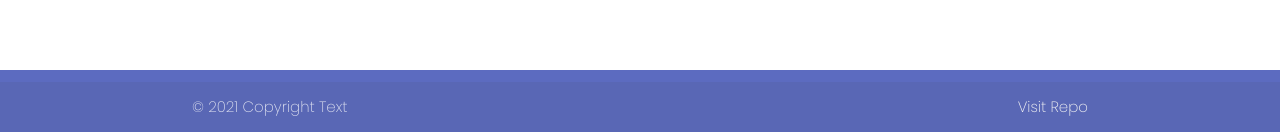
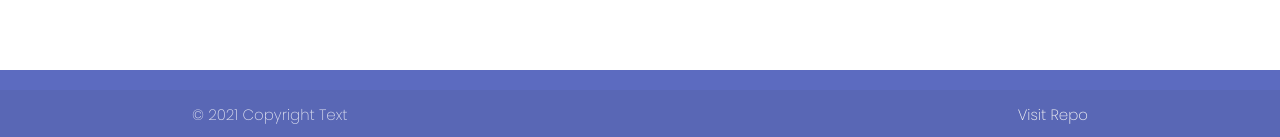
Before and after one commit to ampodo/movies, a React (Create React App) app: page / in a window 1280 px wide. Shown: the part 668-805 px from the top of the page. Built offline with nearby package versions, Linux system fonts and the light colour scheme; no server answers.

Commit message:
Update index.css

```diff
--- a/src/index.css
+++ b/src/index.css
@@ -68,11 +68,7 @@ nav {
 
 }
 
-.page-footer {
 
-  padding-top: 12px;
-
-}
 
 
 
```
